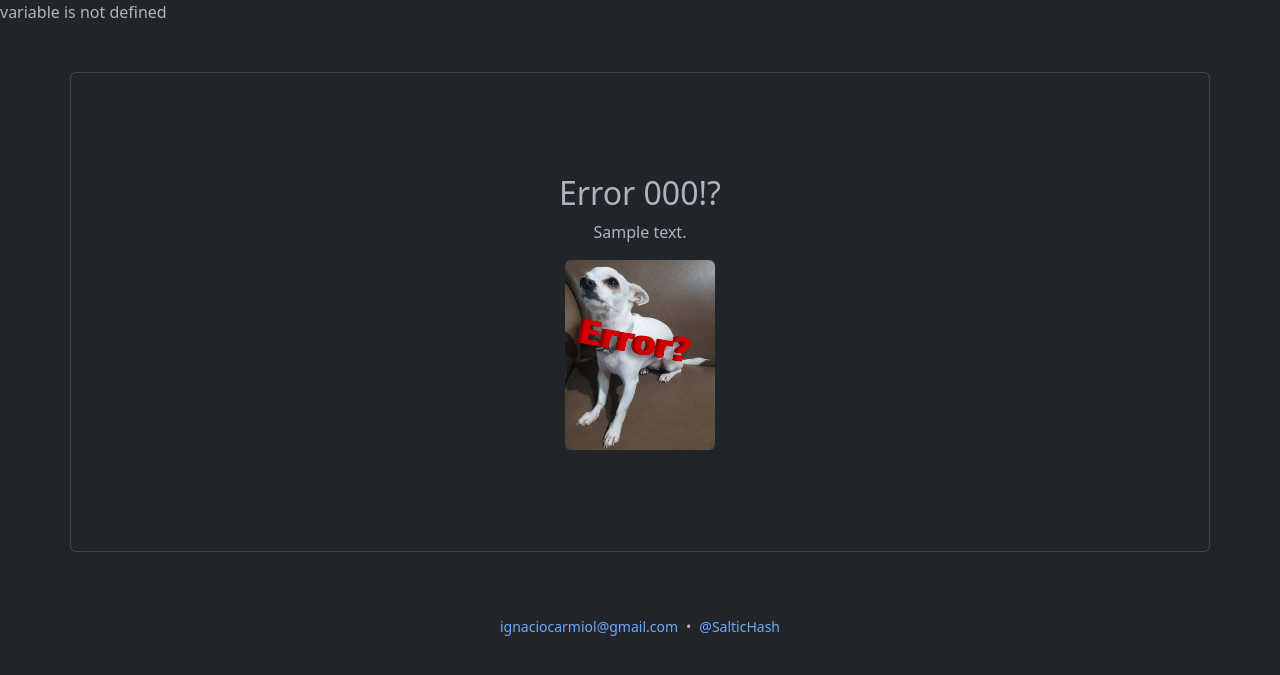
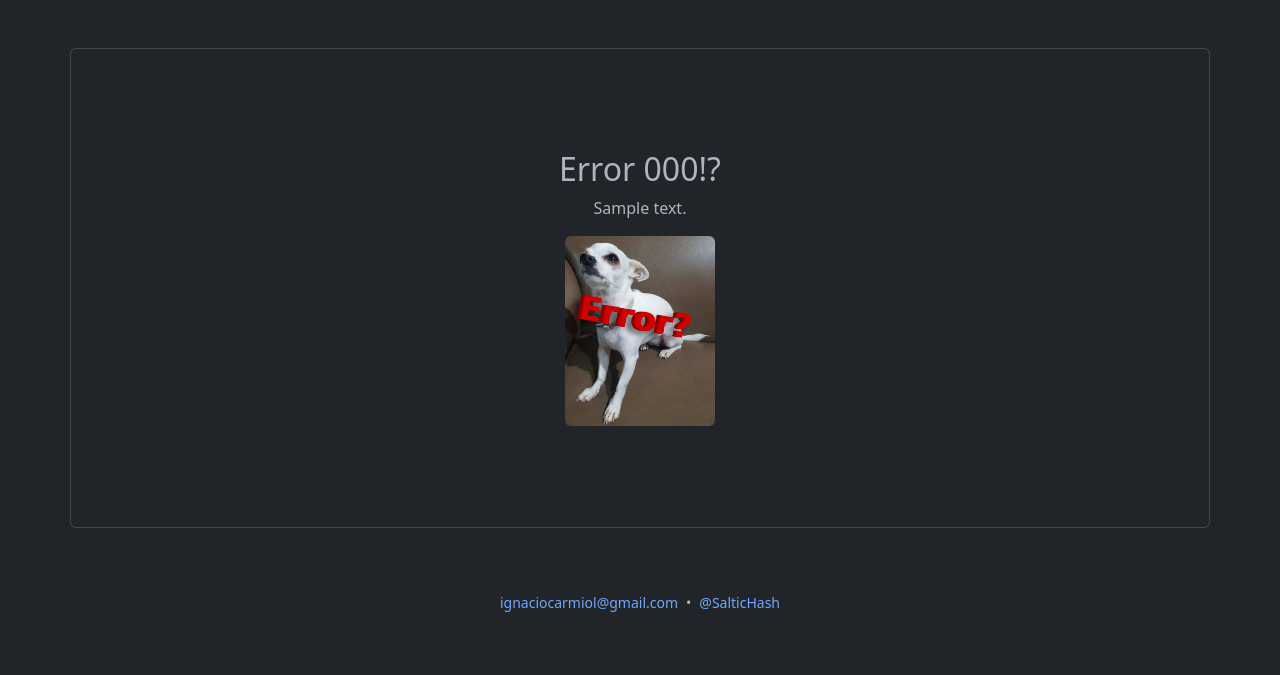
Before and after one commit to SalticHash/celebration-envelopes, a Flask app: template templates/error.html in a window 1280 px wide. Shown: the top 675 px of the page. Run offline with Flask 3, Linux system fonts and the light colour scheme; the template is opened without the code that fills it: most values are stand-ins (such as "Sample title", 1, 10 or a date in 2020).

Commit message:
fix some horrible stuff

```diff
--- a/templates/layout.html
+++ b/templates/layout.html
@@ -1,9 +1,4 @@
 <!DOCTYPE html>
-{% if lang is not defined %}
-    value of variable: {{ variable }}
-{% else %}
-    variable is not defined
-{% endif %}
 <html lang="{{lang.user}}" data-bs-theme="dark" prefix="og: https://ogp.me/ns#">
     <head>
         <meta charset="utf-8">
```
